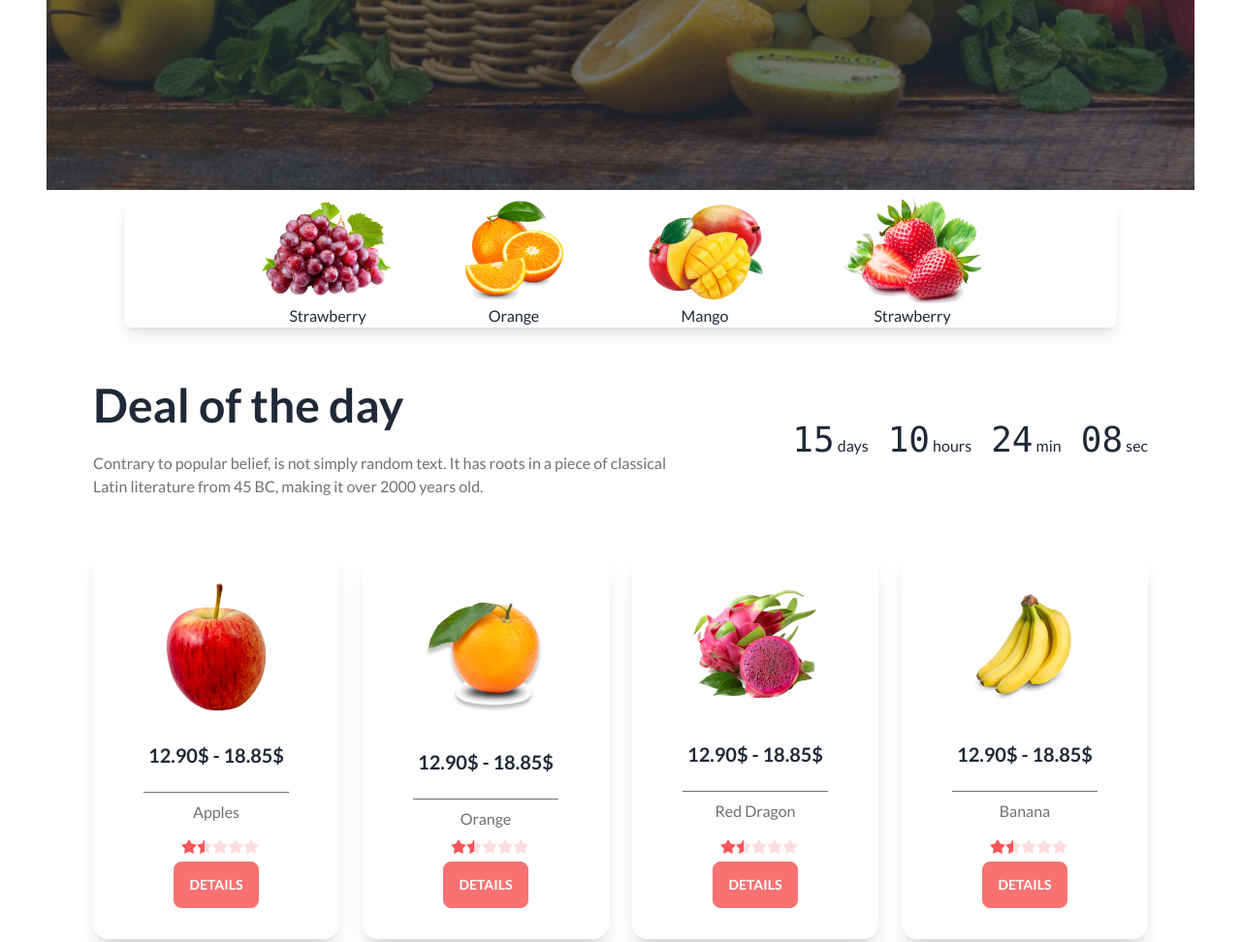
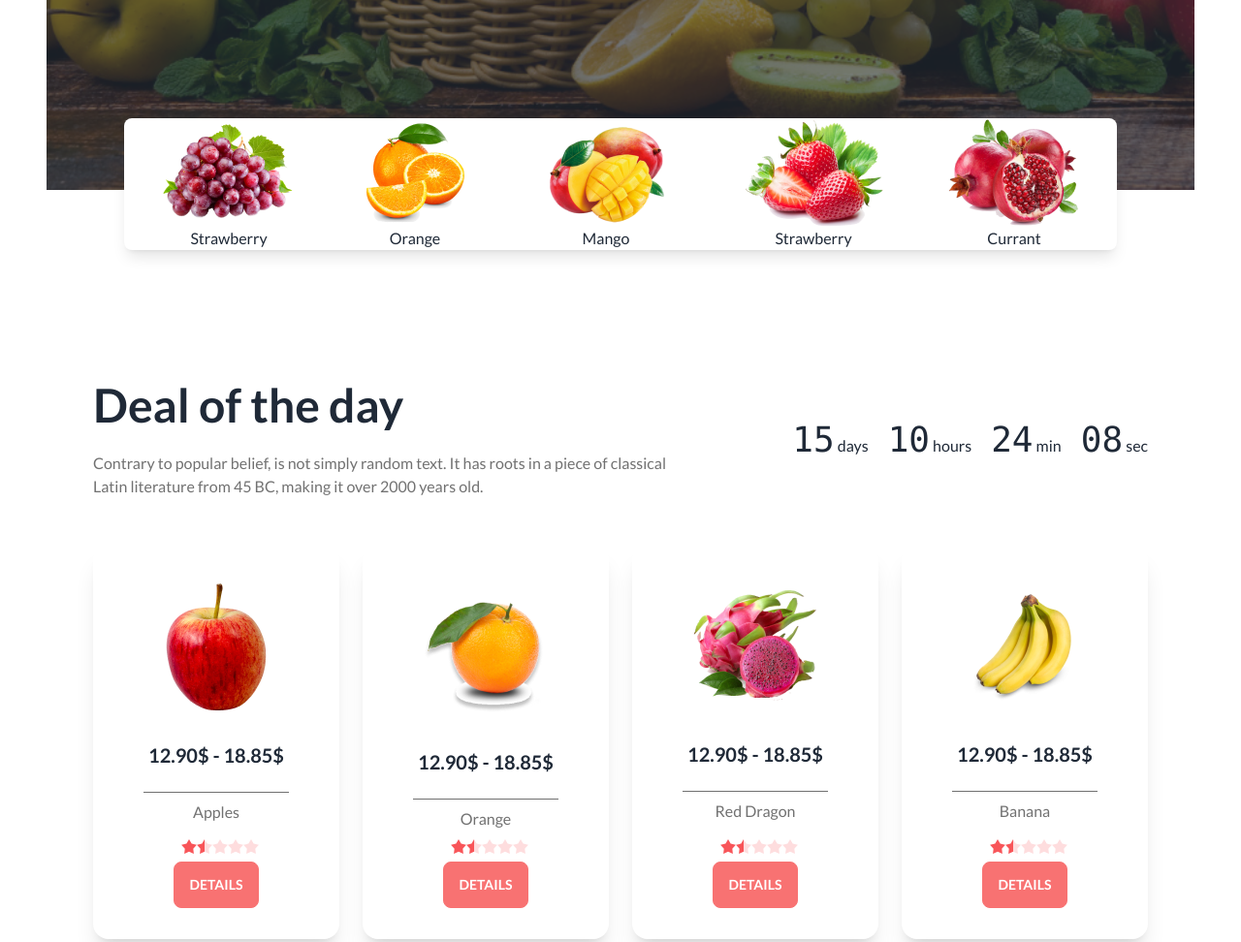
Before and after one commit to shoikot-khondakar/fruite-world, a plain HTML site: page index.html in a window 1280 px wide. Shown: the part 760-1732 px from the top of the page at 97% size. Drawn offline with nearby package versions, Linux system fonts and the light colour scheme; grey boxes are pictures that could not be loaded.

Commit message:
added a image in slider section

```diff
--- a/index.html
+++ b/index.html
@@ -143,7 +143,7 @@
 
 
         </section>
-        <section class="max-w-screen-lg mx-auto bg-white rounded-lg shadow-lg ">
+        <section class="max-w-screen-lg mx-auto bg-white rounded-lg shadow-lg relative -top-20">
           <div class="flex items-center justify-center flex-col lg:flex-row gap-16 ">
             <div>
               <img src="./images/fruit1.png" alt="">
@@ -160,6 +160,10 @@
             <div>
               <img src="./images/fruit4.png" alt="">
               <p class="text-center">Strawberry</p>
+            </div>
+            <div>
+              <img src="./images/fruit5.png" alt="">
+              <p class="text-center">Currant</p>
             </div>
           </div>
         </section>
@@ -534,7 +538,7 @@
           <div class="flex-1">
             <img src="./images/whychoose1.png" alt="">
           </div>
-          <div class="flex-1 ">
+          <div class="flex-1 px-10">
             <div>
               <h4 class="text-2xl font-extrabold">Integrated Supplier</h4>
               <div class="p-2 w-[100px] h-[1px]  border-b border-[#121212CC]"></div>
```
